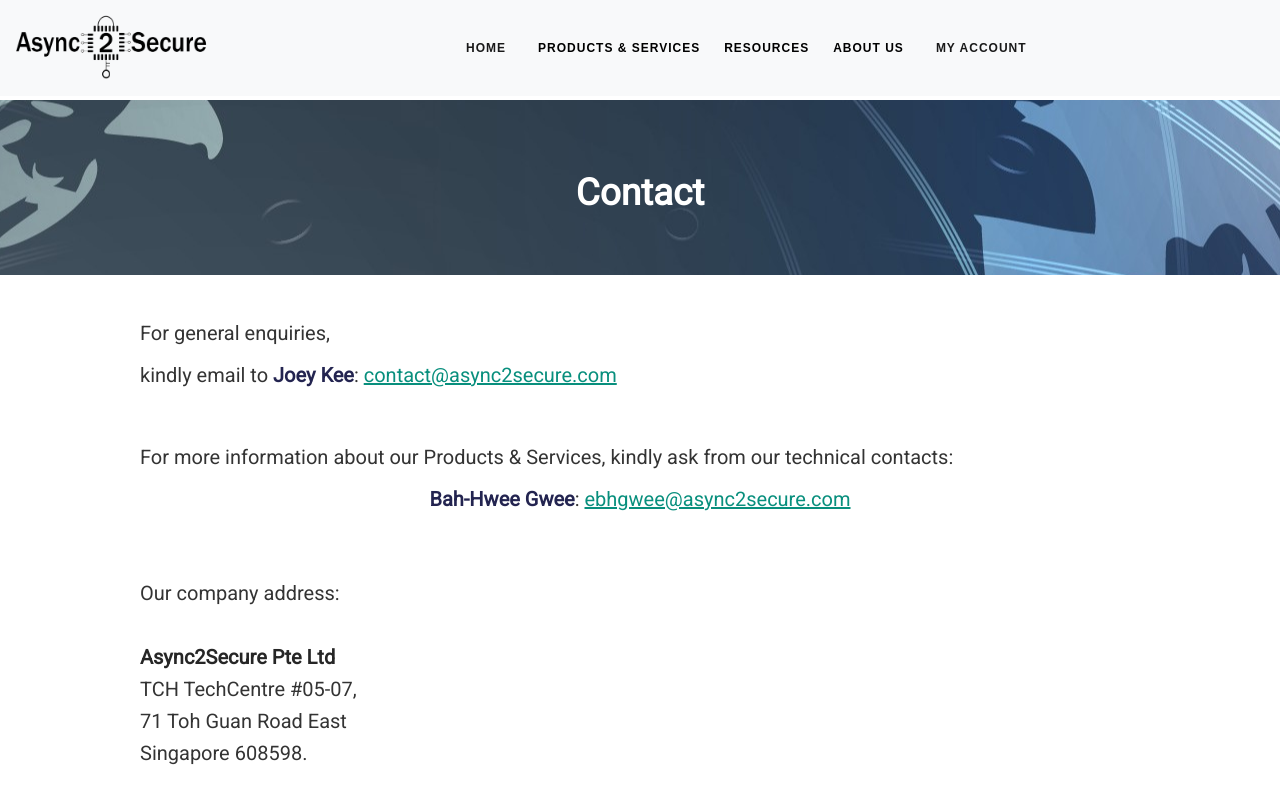
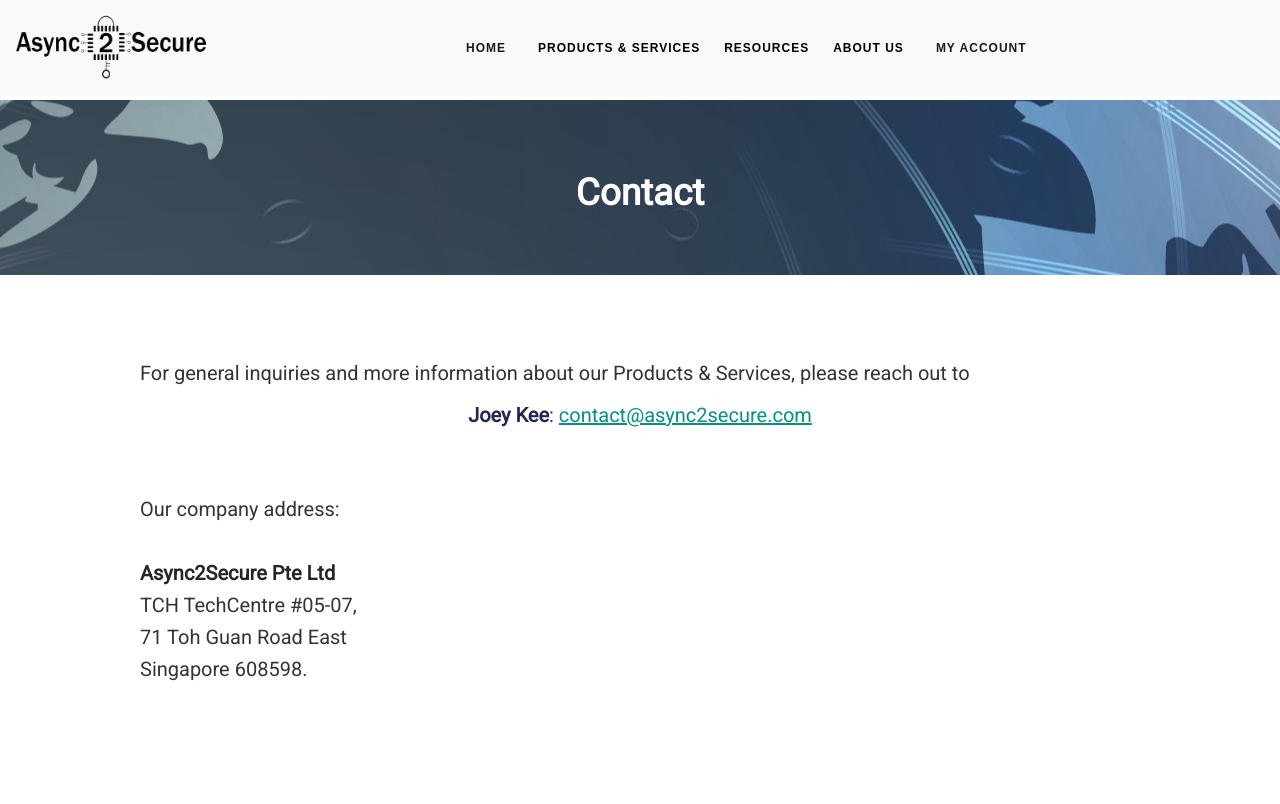
Before and after one commit to async2secure/async2secure.github.io, a Jekyll site: the page built from _pages/about/contact.md, in a window 1280 px wide and 900 px high. Shown: the top 804 px of the window. Built offline with Jekyll 4.4.1, drawn with Linux system fonts in a browser that asks for light colours; some web fonts are replaced.

Commit message:
remove ebhgwee contact

```diff
--- a/_pages/about/contact.md
+++ b/_pages/about/contact.md
@@ -10,18 +10,12 @@ permalink: /about/contact
 </div>
 <br>
 <article class="new">
-
-<p>For general enquiries,</p>
-
-<p>kindly email to <strong class="c1">Joey Kee</strong>: <u>contact@async2secure.com</u></p>
 <br>
 <br>
-<p>For more information about our Products & Services,
-
-kindly ask from our technical contacts:</p>
+<p>For general inquiries and more information about our Products & Services, please reach out to</p>
 
    <ul style="list-style-type:none; padding-left: 0;">
-      <li> <p><strong class="c1">Bah-Hwee Gwee</strong>: <u>ebhgwee@async2secure.com</u></p></li>
+      <li> <p><strong class="c1">Joey Kee</strong>: <u>contact@async2secure.com</u></p></li>
    </ul>
 
 <pre>
```
Also changed, not shown: Gemfile (+8 -4 lines), index.html (deleted, +0 -7 lines), Gemfile.lock.
